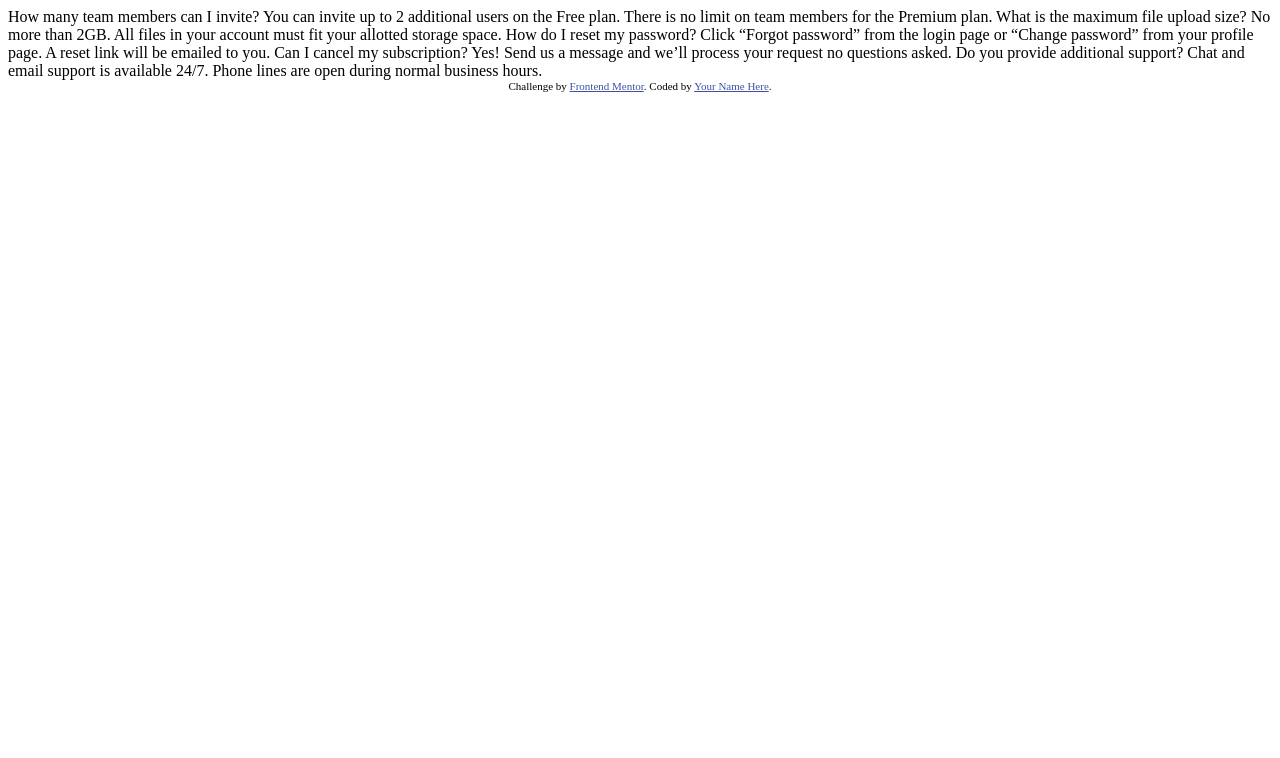
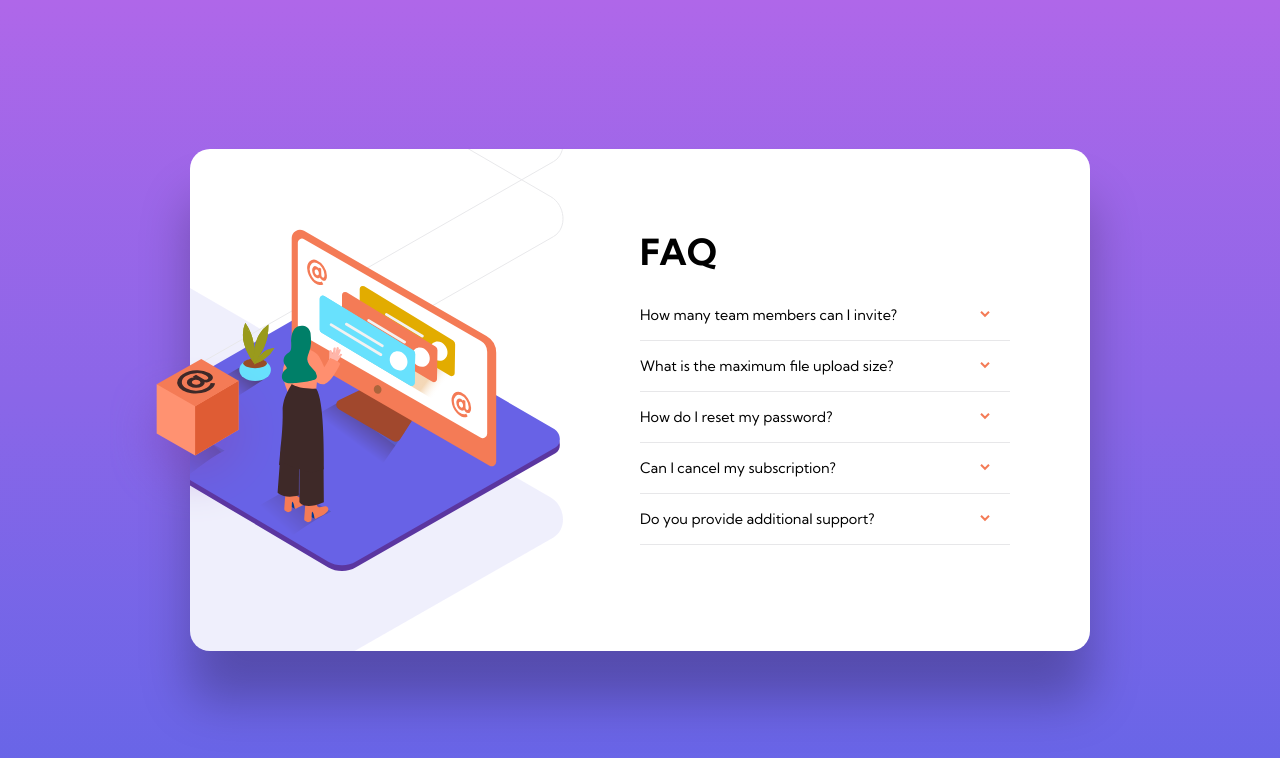
Before and after one commit to FlorianJourde/Frontend-Mentor-5-FAQ-accordion-card-main, a plain HTML site: page index.html in a window 1280 px wide. Drawn offline with Linux system fonts and the light colour scheme.

Commit message:
Saving work

```diff
--- a/index.html
+++ b/index.html
@@ -2,39 +2,62 @@
 <html lang="en">
 <head>
   <meta charset="UTF-8">
-  <meta name="viewport" content="width=device-width, initial-scale=1.0"> <!-- displays site properly based on user's device -->
-
+  <meta name="viewport" content="width=device-width, initial-scale=1.0">
   <link rel="icon" type="image/png" sizes="32x32" href="./images/favicon-32x32.png">
-
+  <link href="https://fonts.googleapis.com/css2?family=Kumbh+Sans:wght@400;700&display=swap" rel="stylesheet">
+  <link rel="stylesheet" href="style.css">
   <title>Frontend Mentor | FAQ Accordion Card</title>
-
-  <!-- Feel free to remove these styles or customise in your own stylesheet 👍 -->
-  <style>
-    .attribution { font-size: 11px; text-align: center; }
-    .attribution a { color: hsl(228, 45%, 44%); }
-  </style>
 </head>
 <body>
-  How many team members can I invite?
-  You can invite up to 2 additional users on the Free plan. There is no limit on
-  team members for the Premium plan.
+<main class="card">
+  <div class="card-content">
+    <img class="illustration-box" src="images/illustration-box-desktop.svg" alt="">
+    <img class="illustration" src="images/illustration-woman-online-desktop.svg" alt="">
+    <div class="card-text">
 
-  What is the maximum file upload size?
-  No more than 2GB. All files in your account must fit your allotted storage space.
-
-  How do I reset my password?
-  Click “Forgot password” from the login page or “Change password” from your profile page.
-  A reset link will be emailed to you.
-
-  Can I cancel my subscription?
-  Yes! Send us a message and we’ll process your request no questions asked.
-
-  Do you provide additional support?
-  Chat and email support is available 24/7. Phone lines are open during normal business hours.
-
-  <div class="attribution">
-    Challenge by <a href="https://www.frontendmentor.io?ref=challenge" target="_blank">Frontend Mentor</a>.
-    Coded by <a href="#">Your Name Here</a>.
+    <h1>FAQ</h1>
+    <ul>
+      <li>
+        <div class="title">
+          <p>How many team members can I invite?</p><img src="images/icon-arrow-down.svg" alt="">
+        </div>
+        <p class="content">  You can invite up to 2 additional users on the Free plan. There is no limit on
+    team members for the Premium plan.</p>
+        <hr>
+      </li>
+      <li>
+        <div class="title">
+          <p>What is the maximum file upload size?</p><img src="images/icon-arrow-down.svg" alt="">
+        </div>
+        <p class="content">  No more than 2GB. All files in your account must fit your allotted storage space.</p>
+        <hr>
+      </li>
+      <li>
+        <div class="title">
+          <p>How do I reset my password?</p><img src="images/icon-arrow-down.svg" alt="">
+        </div>
+        <p class="content">  Click “Forgot password” from the login page or “Change password” from your profile page.
+    A reset link will be emailed to you.</p>
+        <hr>
+      </li>
+      <li>
+        <div class="title">
+          <p>Can I cancel my subscription?</p><img src="images/icon-arrow-down.svg" alt="">
+        </div>
+        <p class="content">  Yes! Send us a message and we’ll process your request no questions asked.</p>
+        <hr>
+      </li>
+      <li>
+        <div class="title">
+          <p>Do you provide additional support?</p><img src="images/icon-arrow-down.svg" alt="">
+        </div>
+        <p class="content">  Chat and email support is available 24/7. Phone lines are open during normal business hours.</p>
+        <hr>
+      </li>
+    </ul>
+    </div>
   </div>
+</main>
 </body>
+<script src="script.js"></script>
 </html>
--- /dev/null
+++ b/script.js
@@ -0,0 +1 @@
+console.log('Hello !')
--- /dev/null
+++ b/style.scss
@@ -0,0 +1,139 @@
+$very-dark-desaturated-blue: hsl(238, 29%, 16%);
+$soft-red: hsl(14, 88%, 65%);
+$soft-violet: hsl(273, 75%, 66%);
+$soft-blue: hsl(240, 73%, 65%);
+$very-dark-grayish-blue: hsl(237, 12%, 33%);
+$dark-grayish-blue: hsl(240, 6%, 50%);
+$light-grayish-blue: hsl(240, 5%, 91%);
+
+*, ::after, ::before {
+  box-sizing: border-box;
+  margin: 0;
+  padding: 0;
+}
+
+li {
+  list-style: none;
+}
+
+body {
+  font-family: 'Kumbh Sans', sans-serif;
+  background: linear-gradient($soft-violet, $soft-blue) fixed;
+  height: 100vh;
+  width: 100%;
+  display: flex;
+  font-size: 0.8em;
+}
+
+.card {
+  background-image: url("images/bg-pattern-mobile.svg");
+  background-repeat: no-repeat;
+  background-position: center top;
+  text-align: center;
+  margin: auto;
+  background-color: white;
+  padding: 1.5rem;
+  border-radius: 20px;
+  box-shadow: 0 50px 50px hsla(0, 0%, 0%, 0.25);
+}
+
+.card-content {
+  margin-top: -9rem;
+}
+
+h1 {
+  margin-bottom: 2rem;
+  font-size: 2.5em;
+}
+
+.illustration {
+  width: 250px;
+  margin-left: auto;
+  margin-right: auto;
+  margin-bottom: 3rem;
+}
+
+.illustration-box {
+  width: 100px;
+  position: absolute;
+  margin-top: 4.2rem;
+  margin-left: 0;
+}
+
+.content {
+  display:none
+}
+
+ul {
+  text-align: left;
+}
+
+li {
+  .title {
+    display: flex;
+    justify-content: space-between;
+    margin-bottom: 1rem;
+  }
+
+  img {
+    width: 10px;
+    height: 100%;
+    margin-top: auto;
+    margin-bottom: auto;
+  }
+
+  hr {
+    border: 0;
+    border-bottom: 1px solid $light-grayish-blue;
+    margin-bottom: 1rem;
+  }
+}
+
+@media screen and (min-width: 600px) {
+  body {
+    font-size: 0.9em;
+  }
+
+  h1 {
+    text-align: left;
+    padding-right: 50px;
+  }
+
+  li {
+    img {
+      margin-left: 20px;
+      margin-right: 20px;
+    }
+  }
+
+  .card {
+    background-image: url("images/bg-pattern-desktop.svg");
+    background-position: left -37rem top -19rem;
+    width: 900px;
+    padding: 5rem;
+    overflow: hidden;
+  }
+
+  .illustration {
+    width: 450px;
+    margin-left: -10rem;
+    margin-right: 5rem;
+    margin-bottom: auto;
+    margin-top: auto;
+  }
+
+  .illustration-box {
+    width: 175px;
+    margin-top: 8rem;
+    margin-left: -10rem;
+  }
+
+  .card-content {
+    display: flex;
+    margin-top: 0;
+  }
+
+  .card-text {
+    flex-grow: 1;
+  }
+}
```
Also changed, not shown: style.css (added), 2 other files.
